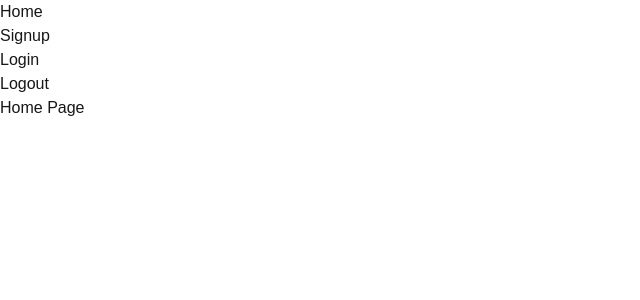
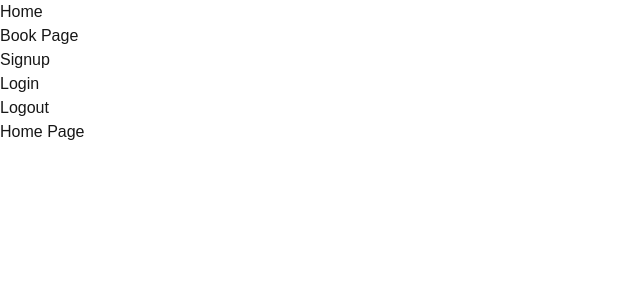
Before and after one commit to PhanFiction/bookhub_frontend, a Next.js app: page / in a window 1280 px wide. Shown: the top 300 px of the page, without its empty margins (0-640 px from the left). Built offline with nearby package versions, Linux system fonts and the light colour scheme.

Commit message:
Updated component

```diff
--- a/app/components/nav/Nav.tsx
+++ b/app/components/nav/Nav.tsx
@@ -1,11 +1,11 @@
 import Link from 'next/link'
-import React from 'react'
 
 export default function Nav() {
   return (
     <nav>
       <ul>
         <li><Link href={'/'} />Home</li>
+        <li><Link href={'/book'} />Book Page</li>
         <li><Link href={'/signup'} />Signup</li>
         <li><Link href={'/login'} />Login</li>
         <li><Link href={'/logut'}>Logout</Link></li>
--- a/app/components/nav/index.tsx
+++ b/app/components/nav/index.tsx
@@ -1 +1 @@
-export { default } from './Nav'
+export { default } from './Nav';
--- a/app/page.tsx
+++ b/app/page.tsx
@@ -1,5 +1,4 @@
-
-export default function Home() {
+export default function page() {
   return (
     <div>
       <h1>Home Page</h1>
```
